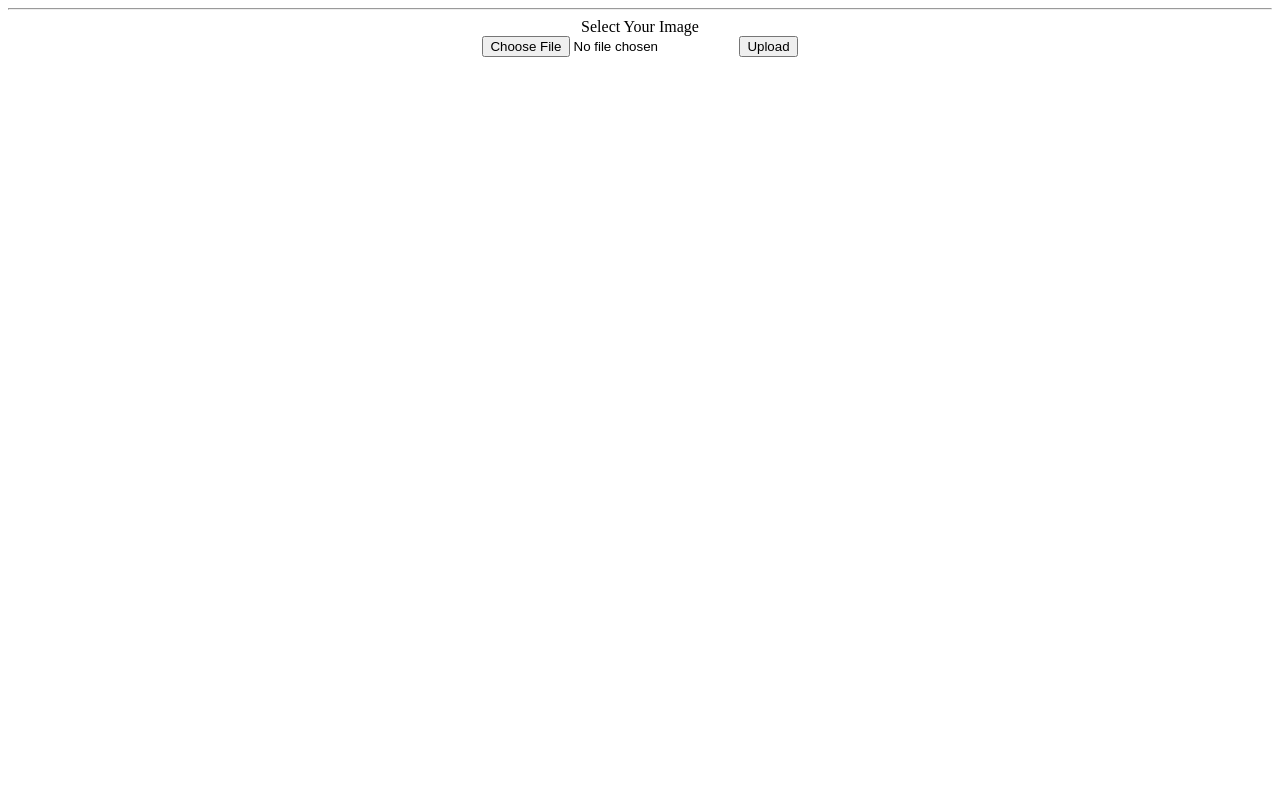
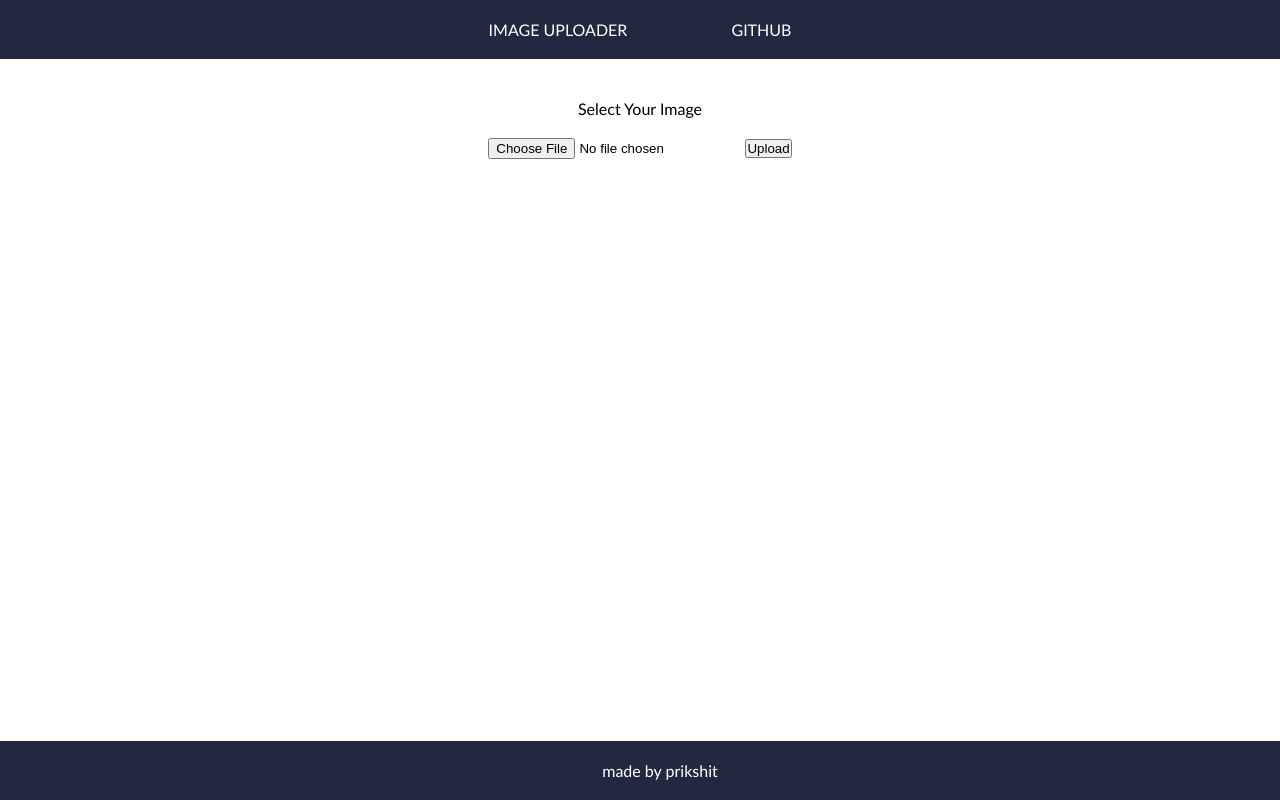
Before and after one commit to itsiprikshit/image-uploader, a website: page client/index.html in a window 1280 px wide. Drawn offline with Linux system fonts and the light colour scheme.

Commit message:
client image upload

```diff
--- a/client/css/style.css
+++ b/client/css/style.css
@@ -1,7 +1,74 @@
-#image_preview{
+*{
+	margin:0;
+	padding:0
+}
+
+body{
+    width:100%;
+    height:100%;
+    font-family: 'Gill Sans', 'Gill Sans MT', Calibri, 'Trebuchet MS', sans-serif
+}
+
+#container{
+    margin-bottom: 100px;
+}
+
+.nav-bar{
+    top:0;
+    width:100%;
+    background:#222840;
+    color: #fff;
+}
+
+ul{
+    list-style-type: none;
+    margin: 0;
+    padding: 20px;
+}
+
+li{
+    display: inline;
+    list-style: none;
+    margin: 50px;
+}
+
+a{
+    color: #fff;
+    text-decoration: none;
+}
+
+#image-preview{
     overflow: auto;
 }
 
 #loading{
     display:none;
 }
+
+canvas, img{
+    display: block;
+    padding: 10px;
+    margin: 10px;
+    border: 2px solid #000;
+}
+
+#message{
+    color: #f67c62;
+}
+
+#loading{
+    color: #2DE484;
+}
+
+#upload-image{
+    padding: 40px;
+}
+
+.footer{
+    position: fixed;
+    bottom: 0px;
+    width: 100%;
+    background:#222840;
+    color: #fff;
+    padding: 20px;
+}
--- a/client/index.html
+++ b/client/index.html
@@ -9,19 +9,33 @@
 
 <body>
   <center>
+    <div class="nav-bar">
+      <ul>
+        <li><a href="/index.html">IMAGE UPLOADER</a></li>
+        <li><a href="https://github.com/prikshittekta/image-uploader" target="blank">GITHUB</a></li>
+      </ul>
+    </div>
+
     <div id="container">
-            <form id="uploadimage">
-                <div id="image-preview"></div>
-                <hr>
-                <label>Select Your Image</label><br/>
+      <div id="upload">
+        <form id="upload-image">
+          <label>Select Your Image</label><br/><br/>
           <input type="file" name="images" id="file" accept="image/jpeg, image/png" required>
           <input type="submit" value="Upload">
         </form>
-            <h4 id="loading">loading...</h4>
+        <div id="image-preview"></div>
         <br />
       </div>
+
+      <br/>
+      <div id="loading">uploading...</div>
       <div id="message"></div>
       <div id="uploaded-images"></div>
+    </div>
+
+    <div class="footer">
+      <p>made by prikshit</p>
+    </div>
   </center>
 </body>
 <script src="/scripts/libs/jquery-3.2.1.min.js"></script>
--- a/client/scripts/upload.js
+++ b/client/scripts/upload.js
@@ -2,16 +2,18 @@ $(document).ready(function (e) {
 
     let IMAGE = false;
 
-    $("#uploadimage").on('submit', (function (e) {
+    $("#upload-image").on('submit', (function (e) {
         e.preventDefault();
-        $("#message").empty();
-        $('#loading').show();
 
         if (!IMAGE) {
             $('#loading').hide();
             $("#message").html("Cannot upload the image. Try again.");
             return;
         }
+
+        $("#message").empty();
+        $('#upload').hide();
+        $('#loading').show();
 
         let inputFile = $('#file')[0].files[0];
         let mimeType = inputFile.type;
@@ -49,6 +51,7 @@ $(document).ready(function (e) {
 
         //formData.append('images', inputFile);  APPEND ORIGINAL FILE
         sendPostRequestToServer(formData);
+
     }));
 
     function sendPostRequestToServer(formData) {
@@ -64,10 +67,8 @@ $(document).ready(function (e) {
             success: function (data) {
                 let response = JSON.parse(data);
                 $('#loading').hide();
-                $('#container').empty();
-                $("#message").html("Uploaded Successfully !!!");
+                $("#uploaded-images").append("<br/>Uploaded Successfully !!! <br /><br /><h1>UPLOADED IMAGES</h1>  <h4>Scroll down</h4>");
 
-                console.log(response);
                 let uploadedImages = [];
                 response.data.files.forEach((imageSrc) => {
                     let image = new Image();
@@ -76,7 +77,6 @@ $(document).ready(function (e) {
                 })
 
                 uploadedImages.forEach((image) => {
-                    console.log(image);
                     $("#uploaded-images").append(image);
                 })
             },
@@ -126,6 +126,7 @@ $(document).ready(function (e) {
         let verticalCanvas = createCanvas(this, 'vertical-canvas', 365, 450);
         let horizontalSmall = createCanvas(this, 'horizontal-small-canvas', 365, 212);
         let gallery = createCanvas(this, 'gallery-canvas', 380, 380);
+        $('#image-preview').append("<br /><h1>IMAGE PREVIEW</h1> <h4>Scroll down</h4>");
         $('#image-preview').append(horizontalCanvas);
         $('#image-preview').append(verticalCanvas);
         $('#image-preview').append(horizontalSmall);
```
Lines whose indentation alone changed are shown as unchanged.
